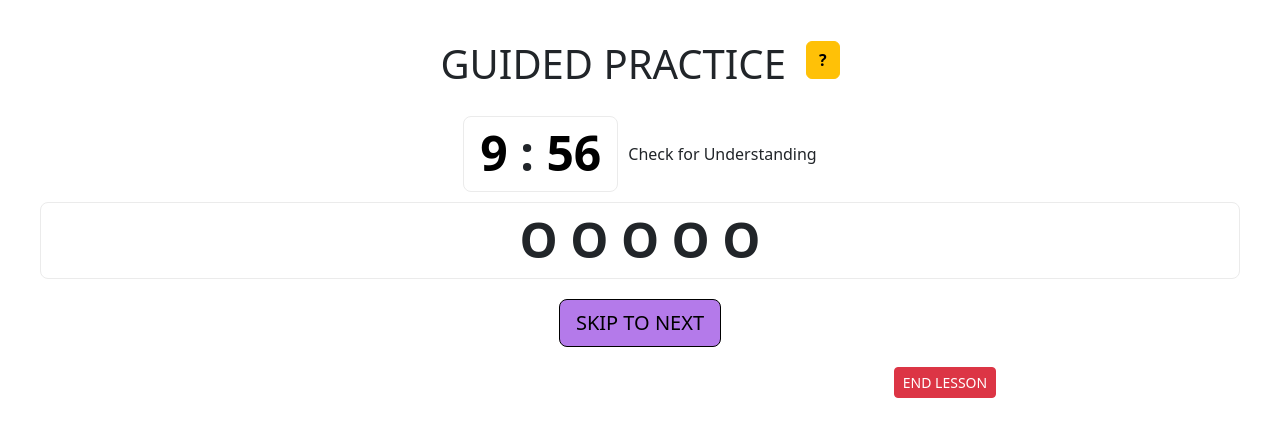
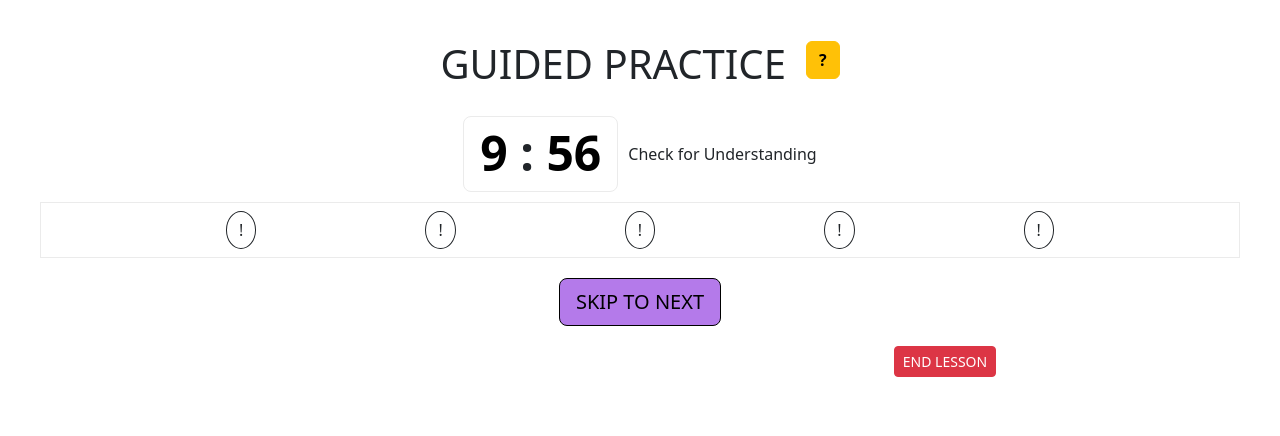
Before and after one commit to ndudar/Nudge, a React (Create React App) app: page /guided-practice in a window 1280 px wide. Shown: the top 436 px of the page. Built offline with nearby package versions, Linux system fonts and the light colour scheme.

Commit message:
feat: 5 spaced out buttons for dipstick

```diff
--- a/src/features/DipStick/DipStick.js
+++ b/src/features/DipStick/DipStick.js
@@ -1,24 +1,25 @@
+import Button from "react-bootstrap/Button";
+
 const DipStick = () => {
 
   const dipStickStyle = {
     display: "flex",
     flexDirection: "row",
-    justifyContent: "center",
+    justifyContent: "space-evenly",
     alignItems: "center",
-    fontWeight: "700",
-    lineHeight: "1.75rem",
-    padding: "1.4rem 1rem .5rem 1rem",
+    padding: ".5rem 1rem .5rem 1rem",
     border: "1px solid #ebebeb",
-    borderRadius: "0.5rem",
-    textDecoration: "none",
-    fontSize: '3rem',
     flexBasis: "100%"
   }
 
   return (
     <>
     <div style={dipStickStyle}>
-      <p>O O O O O</p>
+      <Button className="rounded-circle" variant="outline-dark">!</Button>
+      <Button className="rounded-circle" variant="outline-dark">!</Button>
+      <Button className="rounded-circle" variant="outline-dark">!</Button>
+      <Button className="rounded-circle" variant="outline-dark">!</Button>
+      <Button className="rounded-circle" variant="outline-dark">!</Button>
     </div>
     </>
   )
```
